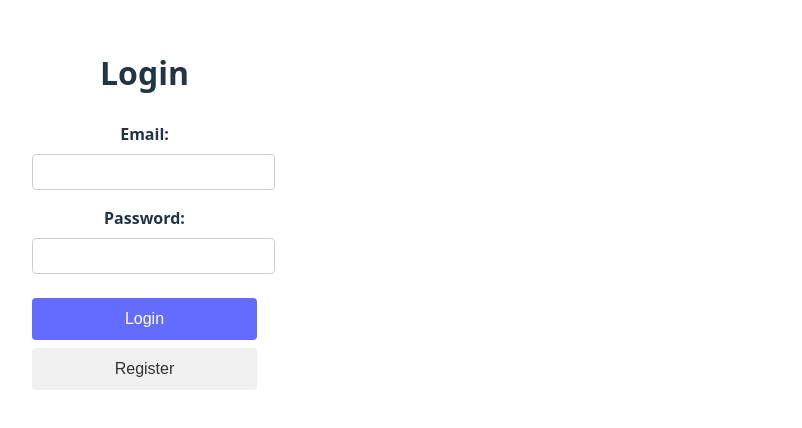
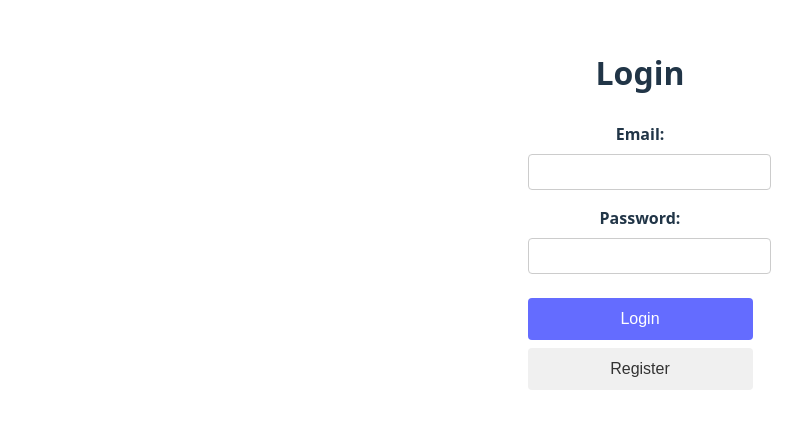
Before and after one commit to Qasym/habit-share-frontend, a React (Vite) app: page / in a window 1280 px wide. Shown: the part 188-616 px from the top of the page, without its empty margins (0-802 px from the left). Built offline with nearby package versions, Linux system fonts and the light colour scheme.

Commit message:
login container is centered

```diff
--- a/src/index.css
+++ b/src/index.css
@@ -15,7 +15,8 @@
 body {
   margin: 0;
   display: flex;
-  place-items: center;
+  align-items: center;
+  justify-content: center;
   min-width: 320px;
   min-height: 100vh;
 }
```
